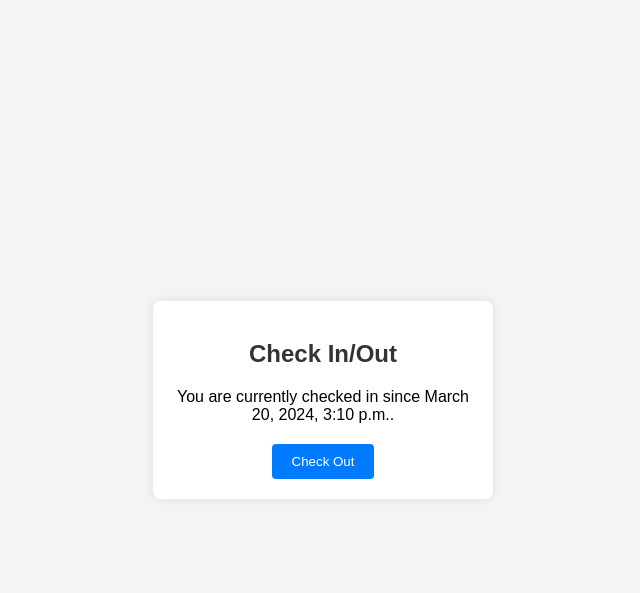
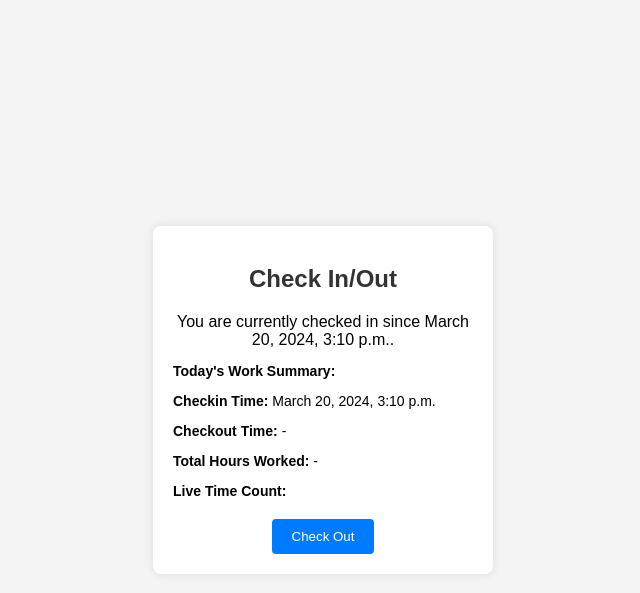
Before and after one commit to imabhishekpatel/mytracker, a Django app: page /checkInCheckOut/check_in_out/ in a window 1280 px wide. Shown: the top 593 px of the page, without its empty margins (317-957 px from the left). Run offline with Django 5.2, Linux system fonts and the light colour scheme; a user stored in the database is signed in; data comes from the database, SQL or seed files in the repository; both versions use the stored data as it was after the commit.

Commit message:
change format of screen and added new fields

```diff
--- a/checkInCheckOut/templates/checkInCheckOut/checkin_checkout.html
+++ b/checkInCheckOut/templates/checkInCheckOut/checkin_checkout.html
@@ -29,7 +29,19 @@
             margin-bottom: 20px;
         }
         p {
+            margin-bottom: 10px;
+        }
+        .time-info {
             margin-bottom: 20px;
+            font-size: 14px;
+            text-align: left;
+        }
+        .time-label {
+            font-weight: bold;
+        }
+        .live-hours {
+            font-weight: bold;
+            color: #007bff;
         }
         button {
             padding: 10px 20px;
@@ -51,12 +63,25 @@
         {% if attendance %}
             {% if not attendance.check_out_time %}
                 <p>You are currently checked in since {{ attendance.check_in_time }}.</p>
+                <div class="time-info">
+                    <p class="time-label">Today's Work Summary:</p>
+                    <p><span class="time-label">Checkin Time:</span> {{ attendance.check_in_time }}</p>
+                    <p><span class="time-label">Checkout Time:</span> -</p>
+                    <p><span class="time-label">Total Hours Worked:</span> -</p>
+                    <p><span class="time-label">Live Time Count:</span> <span id="live-time" class="live-hours"></span></p>
+                </div>
                 <form id="check-out-form" method="post">
                     {% csrf_token %}
                     <button type="submit" name="action" value="check_out">Check Out</button>
                 </form>
             {% else %}
-                <p>You are currently checked out.</p>
+                <p>You checked out at {{ attendance.check_out_time }}.</p>
+                <div class="time-info">
+                    <p class="time-label">Today's Work Summary:</p>
+                    <p><span class="time-label">Checkin Time:</span> {{ attendance.check_in_time }}</p>
+                    <p><span class="time-label">Checkout Time:</span> {{ attendance.check_out_time }}</p>
+                    <p><span class="time-label">Total Hours Worked:</span> {{ attendance.total_hours }}</p>
+                </div>
                 <form id="check-in-form" method="post">
                     {% csrf_token %}
                     <button type="submit" name="action" value="check_in">Check In</button>
@@ -94,6 +119,23 @@
             };
             xhr.send('action=' + action);
         }
+
+        // Calculate live time count
+        var checkinTime = new Date('{{ attendance.check_in_time }}');
+        var liveTimeElement = document.getElementById('live-time');
+
+        function updateLiveTime() {
+            var currentTime = new Date();
+            console.log('checkinTime ------------>>>>>>>>> ',checkinTime)
+            console.log('currentTime ------------>>>>>>>>> ',currentTime)
+            var timeDiff = Math.abs(currentTime - checkinTime);
+            var hours = Math.floor(timeDiff / (1000 * 60 * 60));
+            var minutes = Math.floor((timeDiff % (1000 * 60 * 60)) / (1000 * 60));
+            var formattedTime = (hours < 10 ? "0" : "") + hours + "h " + (minutes < 10 ? "0" : "") + minutes + "m";
+            liveTimeElement.textContent = formattedTime;
+        }
+
+        setInterval(updateLiveTime, 1000); // Update every second
     </script>
 </body>
 </html>
--- a/checkInCheckOut/views/checkinCheckoutV.py
+++ b/checkInCheckOut/views/checkinCheckoutV.py
@@ -9,7 +9,7 @@
 @login_required
 def check_in_out(request):
     user = request.user
-    attendance = Attendance.objects.filter(user=user).last()
+    attendance = Attendance.objects.filter(user=user,check_in_time__date=datetime.now().date()).last()
 
     if request.method == 'POST':
         action = request.POST.get('action')
```
Also changed, not shown: db.sqlite3.
